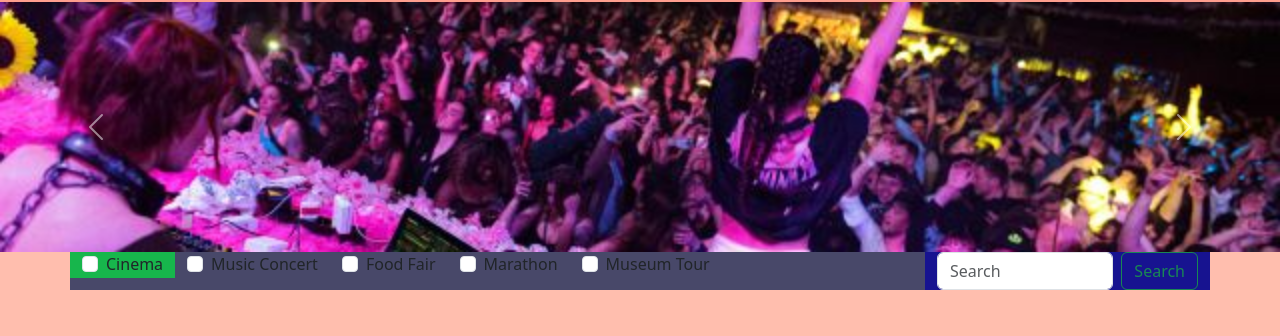
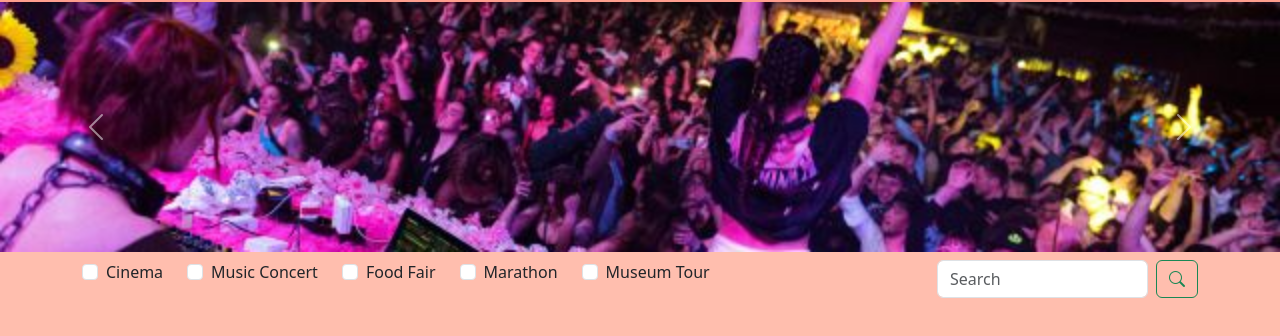
Before and after one commit to lilenguzman01/AmazingEvents_Guzman, a plain HTML site: page index.html in a window 1280 px wide. Shown: the part 98-434 px from the top of the page. Drawn offline with nearby package versions, Linux system fonts and the light colour scheme.

Commit message:
agregue lupa

```diff
--- a/assets/css/styles.css
+++ b/assets/css/styles.css
@@ -60,17 +60,10 @@ main {
 }
 
 /*container*/
-/* .container {
-    display: flex;
-} */
+.container {
+    margin-top: .5rem;
+}
 
-/*checkbox*/
-/* .form-check {
-    margin-left: 2rem;
-} */
-
-/*buscador*/
-.search1 {}
 
 /*-------media queries-------*/
 @media only screen and (max-width: 300px) {
--- a/index.html
+++ b/index.html
@@ -9,6 +9,7 @@
     <link rel="icon" href="./assets/img/LogoAmazingEvents.ico">
     <link href="https://cdn.jsdelivr.net/npm/bootstrap@5.3.0-alpha1/dist/css/bootstrap.min.css" rel="stylesheet"
         integrity="sha384-GLhlTQ8iRABdZLl6O3oVMWSktQOp6b7In1Zl3/Jr59b6EGGoI1aFkw7cmDA6j6gD" crossorigin="anonymous">
+    <link rel="stylesheet" href="https://cdn.jsdelivr.net/npm/bootstrap-icons@1.10.3/font/bootstrap-icons.css">
     <link rel="stylesheet" href="./assets/css/styles.css">
 </head>
 
@@ -76,11 +77,11 @@
                 </button>
             </div>
         </div>
-        <div class=container mt-3>
+        <div class=container>
             <div class="row">
-                <div class="col-lg-9 col-md-12" style="background-color: rgb(72, 72, 105)">
-                    <div class="row ">
-                        <div class="col-md-auto" style="background-color: rgb(23, 182, 76)">
+                <div class="col-lg-9 col-md-12">
+                    <div class="row">
+                        <div class="col-md-auto">
                             <div class="form-check">
                                 <input class="form-check-input" type="checkbox" value="" id="flexCheckDefault">
                                 <label class="form-check-label" for="flexCheckDefault">
@@ -122,15 +123,16 @@
                         </div>
                     </div>
                 </div>
-                <div class="col-lg-3 col-md-12" style="background-color: rgb(23, 19, 144)">
+                <div class="col-lg-3 col-md-12">
                     <div class="search1 ">
                         <form class="d-flex" role="search">
                             <input class="form-control me-2" type="search" placeholder="Search" aria-label="Search">
-                            <button class="btn btn-outline-success" type="submit">Search</button>
+                            <button class="btn btn-outline-success" type="submit"><i class="bi bi-search"></i></button>
                         </form>
                     </div>
                 </div>
             </div>
+
         </div>
     </main>
     <script src="https://cdn.jsdelivr.net/npm/bootstrap@5.3.0-alpha1/dist/js/bootstrap.bundle.min.js"
```
